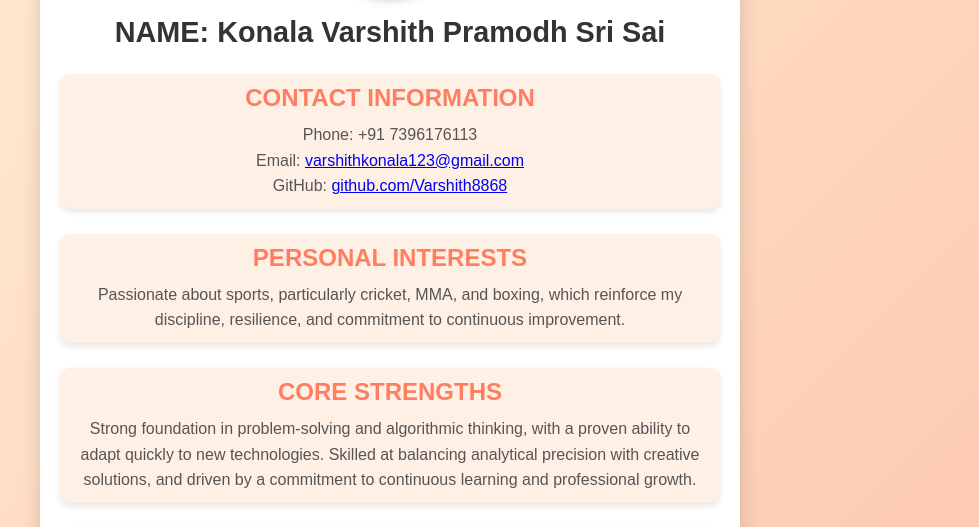
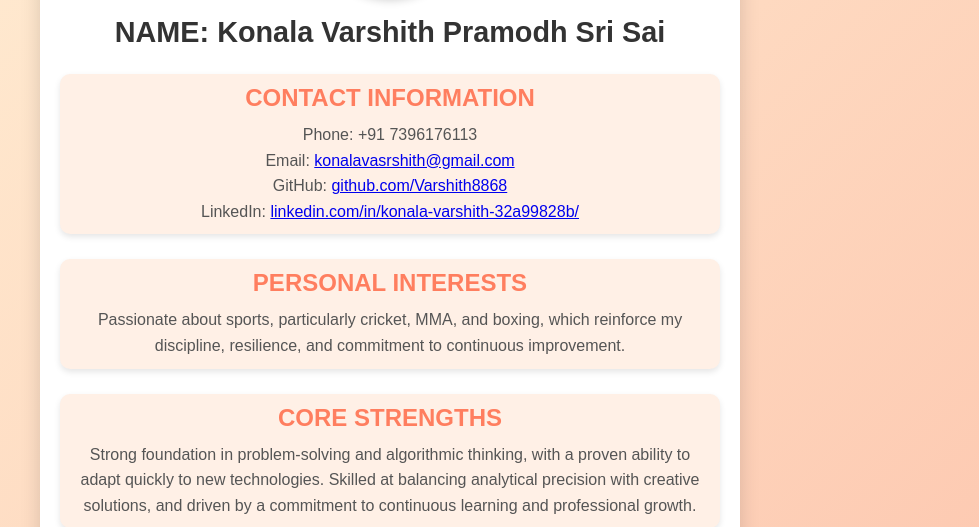
Before and after one commit to Varshith8868/My_Webpage, a Django app: page / in a window 1280 px wide. Shown: the part 254-781 px from the top of the page, without its empty margins (250-1229 px from the left). Run offline with Django 5.2, Linux system fonts and the light colour scheme.

Commit message:
lincommit

```diff
--- a/App_39_3/templates/profile.html
+++ b/App_39_3/templates/profile.html
@@ -24,8 +24,9 @@
       <div class="section">
       <h3>Contact Information</h3>
       <p>Phone: +91 7396176113</p>
-      <p>Email: <a href="mailto:varshithkonala123@gmail.com">varshithkonala123@gmail.com</a></p>
+      <p>Email: <a href="mailto:konalavasrshith@gmail.com">konalavasrshith@gmail.com</a></p>
       <p>GitHub: <a href="https://github.com/Varshith8868" target="_blank">github.com/Varshith8868</a></p>
+      <p>LinkedIn: <a href="https://www.linkedin.com/in/konala-varshith-32a99828b/" target="_blank">linkedin.com/in/konala-varshith-32a99828b/</a></p>
     </div>
 
 
```
